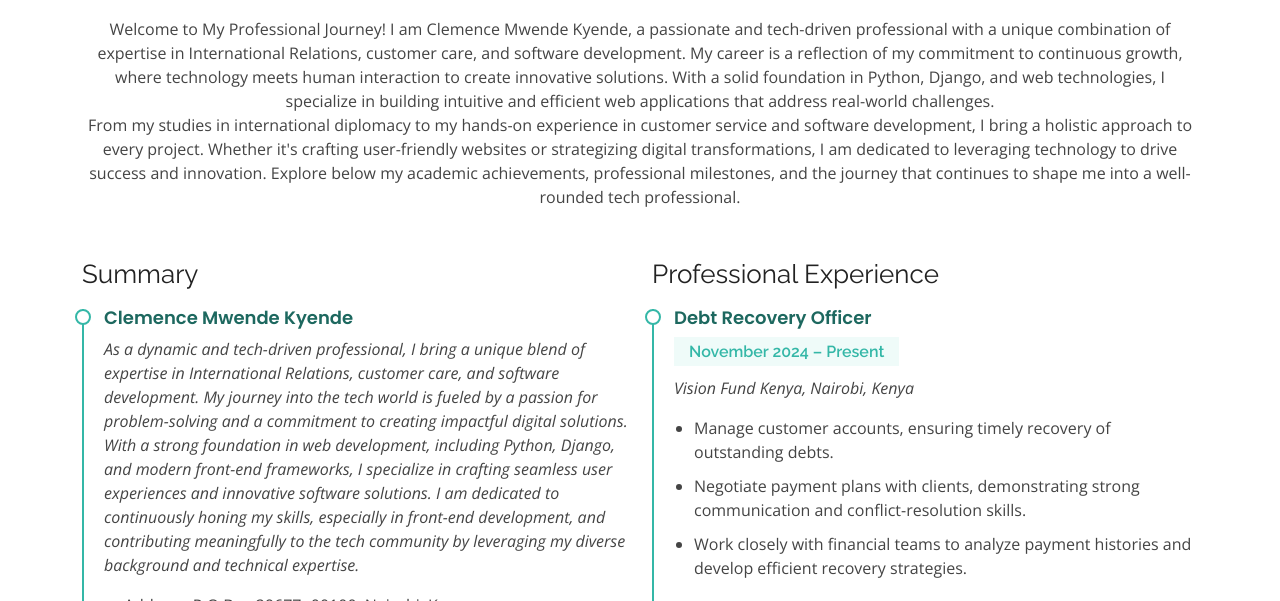
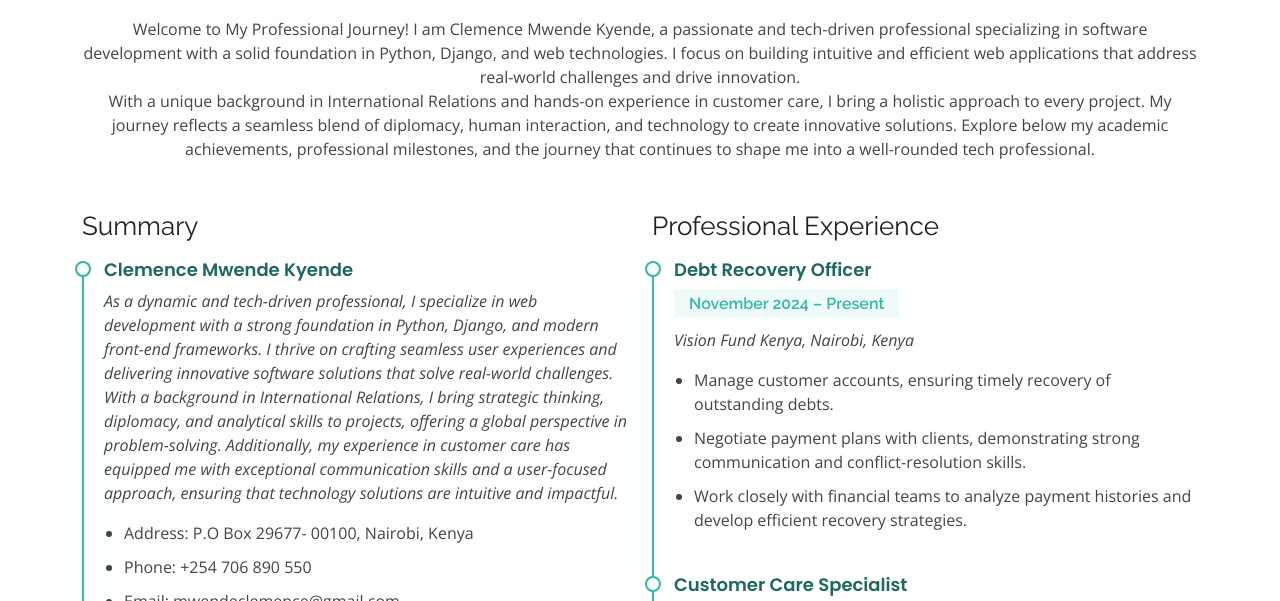
Before and after one commit to ClemenceKyende/my-portfolio-website, a plain HTML site: page resume.html in a window 1280 px wide. Shown: the part 171-772 px from the top of the page. Drawn offline with nearby package versions, Linux system fonts and the light colour scheme.

Commit message:
Initial Commit

```diff
--- a/resume.html
+++ b/resume.html
@@ -87,20 +87,23 @@
 
         <div class="section-title">
           <h2>Resume</h2>
-          <p>Welcome to My Professional Journey!
-            I am Clemence Mwende Kyende, a passionate and tech-driven professional with a unique combination of expertise in International Relations, customer care, and software development. My career is a reflection of my commitment to continuous growth, where technology meets human interaction to create innovative solutions. With a solid foundation in Python, Django, and web technologies, I specialize in building intuitive and efficient web applications that address real-world challenges.</p>
+          <p>
+            Welcome to My Professional Journey! I am Clemence Mwende Kyende, a passionate and tech-driven professional specializing in software development with a solid foundation in Python, Django, and web technologies. I focus on building intuitive and efficient web applications that address real-world challenges and drive innovation.
+          </p>
+          <p>
+            With a unique background in International Relations and hands-on experience in customer care, I bring a holistic approach to every project. My journey reflects a seamless blend of diplomacy, human interaction, and technology to create innovative solutions. Explore below my academic achievements, professional milestones, and the journey that continues to shape me into a well-rounded tech professional.
+          </p>
+        </div>
 
-            From my studies in international diplomacy to my hands-on experience in customer service and software development, I bring a holistic approach to every project. Whether it's crafting user-friendly websites or strategizing digital transformations, I am dedicated to leveraging technology to drive success and innovation.
-
-            Explore below my academic achievements, professional milestones, and the journey that continues to shape me into a well-rounded tech professional.
-        </div>
 
         <div class="row">
           <div class="col-lg-6">
             <h3 class="resume-title">Summary</h3>
             <div class="resume-item pb-0">
               <h4>Clemence Mwende Kyende</h4>
-              <p><em>As a dynamic and tech-driven professional, I bring a unique blend of expertise in International Relations, customer care, and software development. My journey into the tech world is fueled by a passion for problem-solving and a commitment to creating impactful digital solutions. With a strong foundation in web development, including Python, Django, and modern front-end frameworks, I specialize in crafting seamless user experiences and innovative software solutions. I am dedicated to continuously honing my skills, especially in front-end development, and contributing meaningfully to the tech community by leveraging my diverse background and technical expertise.</em></p>
+              <p><em>As a dynamic and tech-driven professional, I specialize in web development with a strong foundation in Python, Django, and modern front-end frameworks. I thrive on crafting seamless user experiences and delivering innovative software solutions that solve real-world challenges.
+
+                With a background in International Relations, I bring strategic thinking, diplomacy, and analytical skills to projects, offering a global perspective in problem-solving. Additionally, my experience in customer care has equipped me with exceptional communication skills and a user-focused approach, ensuring that technology solutions are intuitive and impactful.</em></p>
               <p>
               <ul>
                 <li>Address: P.O Box 29677- 00100, Nairobi, Kenya</li>
```
Also changed, not shown: about.html (+6 -3 lines), index.html (+1 -1 lines).
